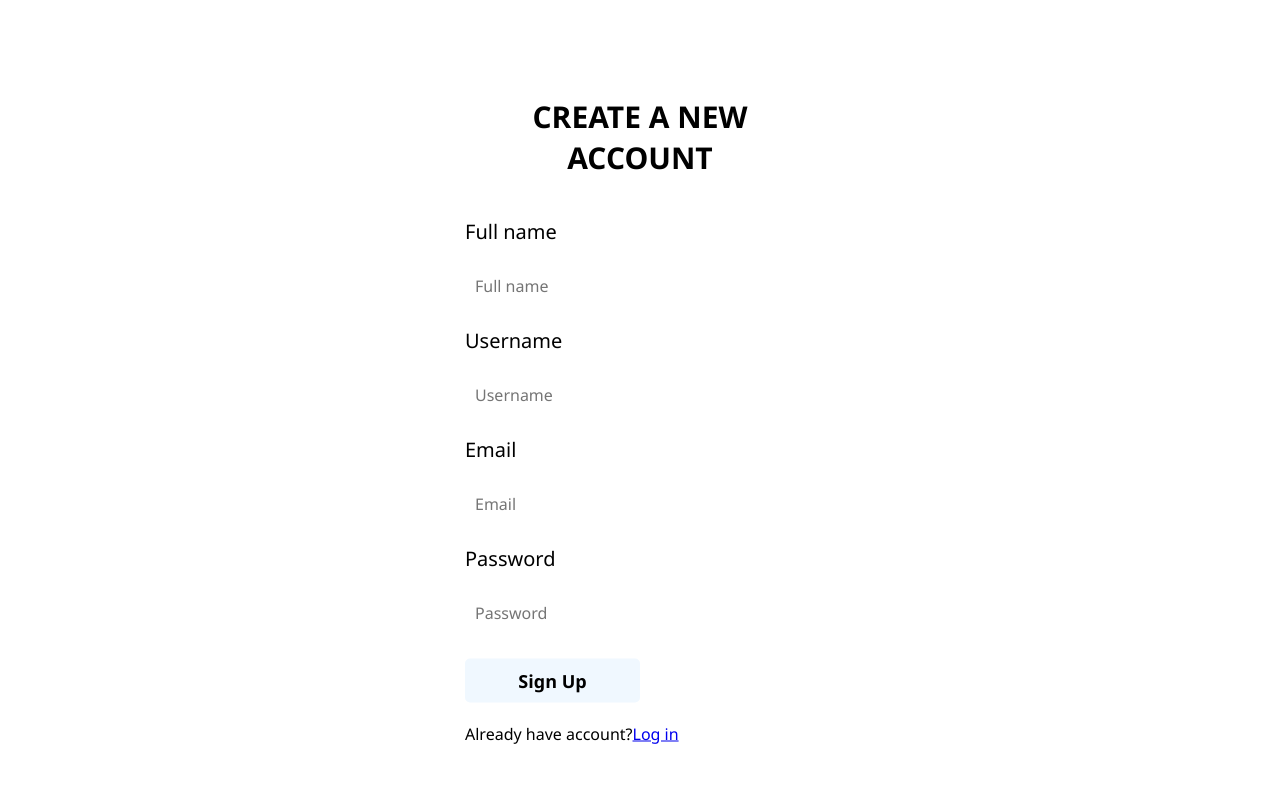
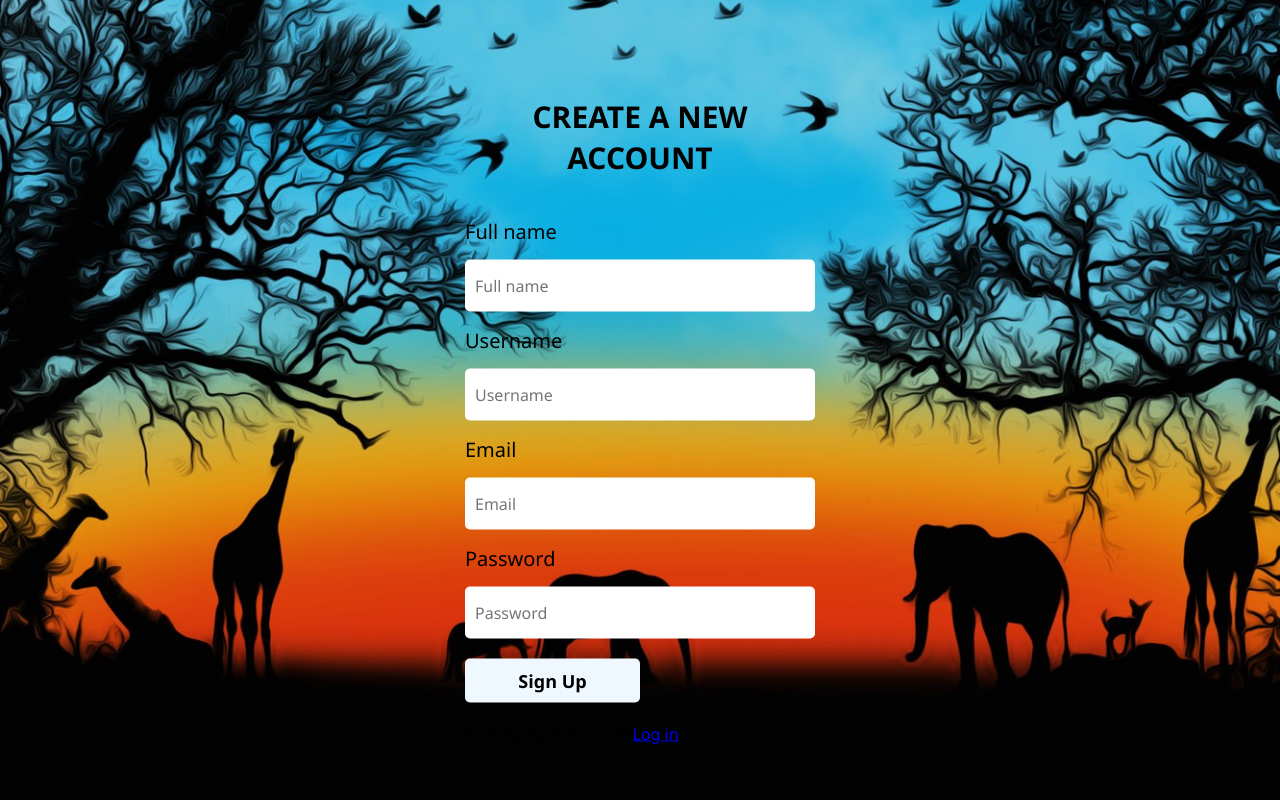
Before and after one commit to Tanasa-George-Andrei/MeoW-Web-Technologies-Project-, a PHP site: page /PHP/register.php in a window 1280 px wide. Run offline with PHP 8.4, Linux system fonts and the light colour scheme.

Commit message:
modificari
modificari

```diff
--- a/GradinaZoo/CSS/register.css
+++ b/GradinaZoo/CSS/register.css
@@ -5,17 +5,19 @@
 }
 
 body{
-    /* background-image: url("../Img/zoo.jpg") no repeat; */
-    width: 100%;
-    height: 100%;
+    min-height: 100vh;
+    background: url("../Img/animals4.jpg") no-repeat;
     background-size: cover;
-    background-position: center;
+    background-attachment: fixed;
+    display: flex;
+    justify-content: center;
+    align-items: center;
 }
 
 .banner{
     width: 100%;
     height: 100%;
-    background-image: url("../Img/animals4.jpg");
+    background-image: url("animals4.jpg");
     background-size: cover;
     background-position: center;
 }
```
